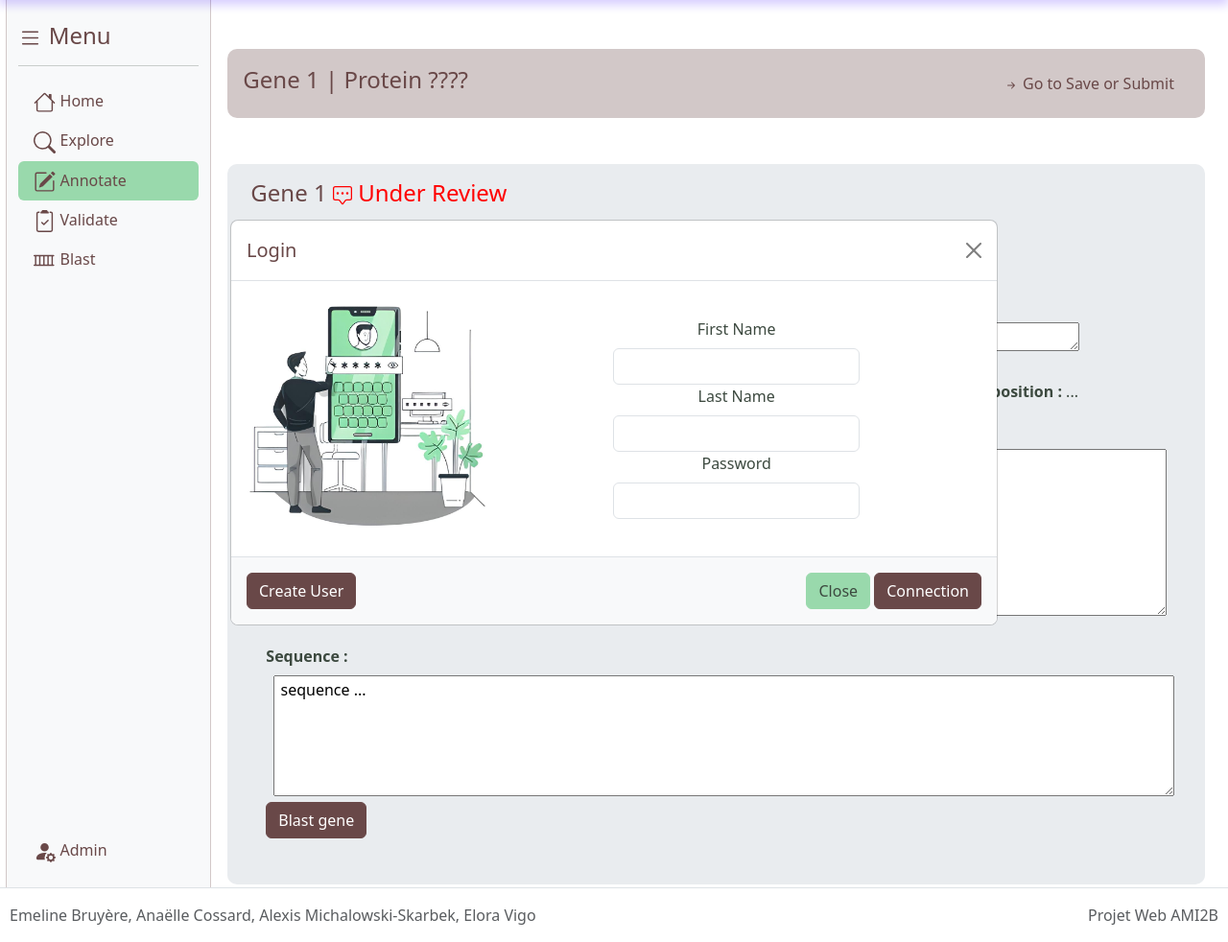
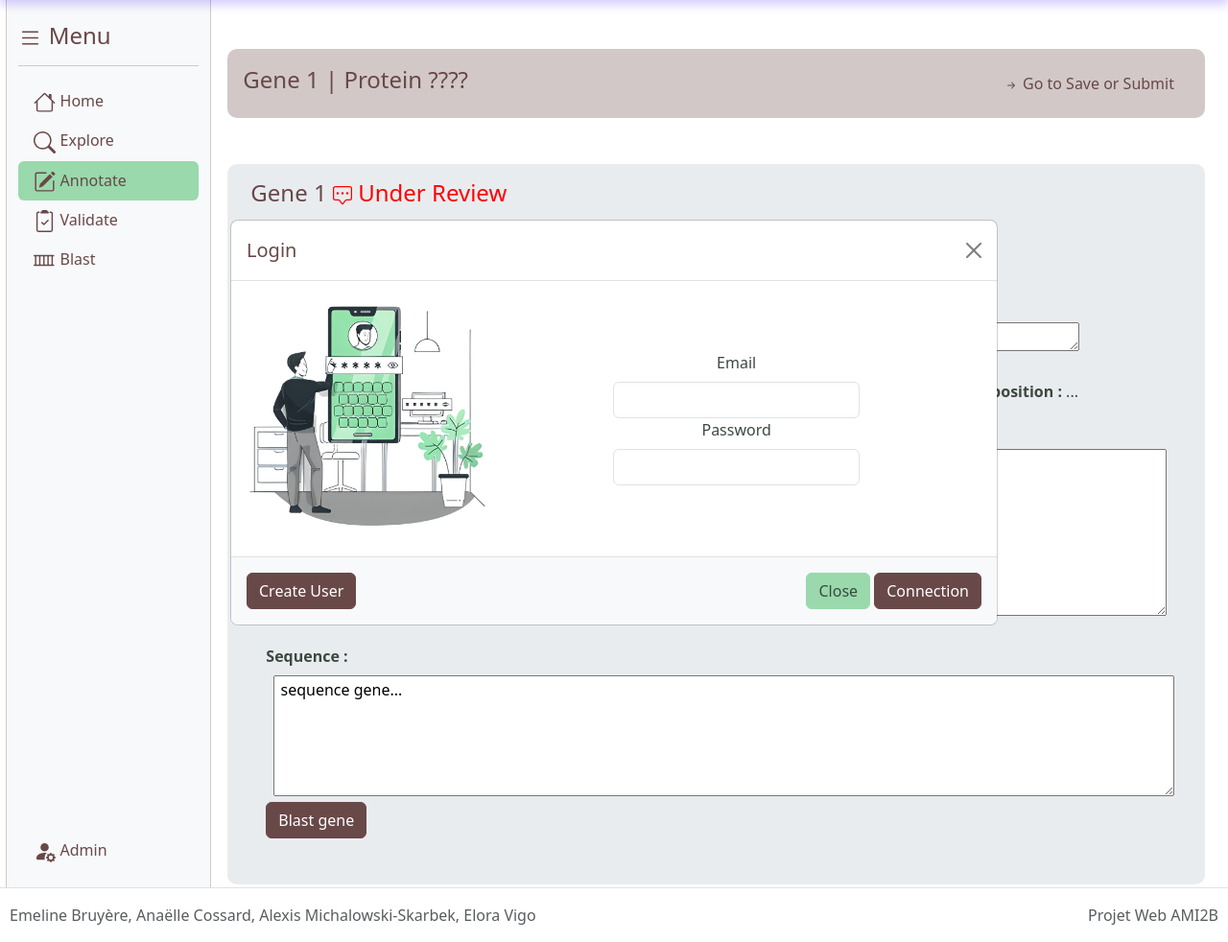
Before and after one commit to anaellle/ProjWeb_GenomeAnnot, a Django app: a page that uses GenomeAnnot/main/templates/main/base.html in a window 1280 px wide, after a click on "Login". Shown: the part 101-1083 px from the top of the page at 96% size. Run offline with Django 4.2, Linux system fonts and the light colour scheme.

Commit message:
form addgenome, blast link

```diff
--- a/GenomeAnnot/main/templates/main/addGenome/addGenome.html
+++ b/GenomeAnnot/main/templates/main/addGenome/addGenome.html
@@ -7,7 +7,8 @@
 
     <div class="container pt-3 pb-3">
         <h4 class="mb-4">Add a genome to the database</h4>
-    <form >
+    <form method="post" action='{% url "main:explore" %}'>
+        {% csrf_token %}
         <div class="row align-items-center mb-3">
             <label for="genomefile" class="mb-2 bold"> Choose a genome file : </label>
             <input type="file" id="genomefile" name="genomefile" accept=".fa" />
@@ -24,7 +25,7 @@
         </div>
 
 
-    <input type="submit" class="btn btn-primary mt-3 " value="Import Genome">
+    <input type="submit" class="btn btn-primary mt-3 " name="submit_addgenome" value="Import Genome">
 
     </form>
     </div>
--- a/GenomeAnnot/main/templates/main/base.html
+++ b/GenomeAnnot/main/templates/main/base.html
@@ -57,22 +57,13 @@
                               </div>
                               <div class="col-md-8 card-body align-items-center d-flex flex-column justify-content-center">
 
-                                <!-------- First name --------->
+                                <!-------- Email --------->
 
-                                <div class="d-flex align-items-center ">
-                                    <label for="firstname" class="form-label">First Name</label>
+                                <div class="d-flex align-items-center " style="text-align: center;">
+                                    <label for="email" class="form-label ">Email</label>
                                 </div>
                                 <div class="d-flex align-items-center ">
-                                    <input type="text" class="form-control " id="firstname" name="firstname">
-                                </div>
-
-                                 <!-------- Last name --------->
-
-                                <div class="d-flex align-items-center ">
-                                    <label for="lastname" class="form-label">Last Name</label>
-                                </div>
-                                <div class="d-flex align-items-center ">
-                                    <input type="text" class="form-control " id="lastname" name="lastname">
+                                    <input type="email" class="form-control " id="email" name="email">
                                 </div>
 
                                  <!-------- Password --------->
@@ -87,14 +78,25 @@
                                  <!--------------- Create user ------------------>
 
                                 <div id="formCreateUser" style="display: none;">
-                                     <!-------- Email --------->
 
-                                    <div class="d-flex align-items-center " style="text-align: center;">
-                                        <label for="email" class="form-label ">Email</label>
+                                     <!-------- First name --------->
+
+                                    <div class="d-flex align-items-center ">
+                                        <label for="firstname" class="form-label">First Name</label>
                                     </div>
                                     <div class="d-flex align-items-center ">
-                                        <input type="email" class="form-control " id="email" name="email">
+                                        <input type="text" class="form-control " id="firstname" name="firstname">
                                     </div>
+
+                                    <!-------- Last name --------->
+
+                                    <div class="d-flex align-items-center ">
+                                        <label for="lastname" class="form-label">Last Name</label>
+                                    </div>
+                                    <div class="d-flex align-items-center ">
+                                        <input type="text" class="form-control " id="lastname" name="lastname">
+                                    </div>
+
 
                                      <!-------- Phone Number --------->
 
--- a/GenomeAnnot/main/templates/main/blast/main_blast.html
+++ b/GenomeAnnot/main/templates/main/blast/main_blast.html
@@ -8,7 +8,7 @@
         {% csrf_token %}
         <label for="sequence">Query:</label>
         <br>
-        <textarea name="sequence" required></textarea>
+        <textarea name="sequence" required>{% if sequence %}{{sequence}}{%endif%}</textarea>
         <br>
         <label for="parameters">Parameters:</label>
         <br>
--- a/GenomeAnnot/main/templates/main/gene.html
+++ b/GenomeAnnot/main/templates/main/gene.html
@@ -11,21 +11,16 @@
     <h4 >Gene {{ gene_id }} | Protein ???? </h4>
 
 
-    <ul class="nav nav-pills">
-      <!-- not necessary for now (maybe later)
-        <li class="nav-item">
-        <a class="nav-link px-3" href="#genepart">See Gene</a>
-      </li>
-      <li class="nav-item">
-        <a class="nav-link px-3" href="#protpart"> See Protein</a>
-      </li>-->
+    <div class="nav nav-pills">
       {% if active_tab == "explore"%}
-      <li class="nav-item">
+
         <a class="nav-link px-3" href="{% url 'main:geneAnnot' gene_id=gene_id  %}"> Annotate</a>
-      </li>
-      <li class="nav-item">
+
         <a class="nav-link px-3" href="{% url 'main:geneValid' gene_id=gene_id  %}"> Validate</a>
-      </li>
+
+
+
+
       {% elif active_tab == "annotate"%}
       <a class="nav-link px-3" href="#save">
         <svg xmlns="http://www.w3.org/2000/svg" width="16" height="16" fill="currentColor" class="bi bi-arrow-right-short" viewBox="0 0 16 16">
@@ -39,12 +34,12 @@
         </svg>
         Go to Reject or Validate </a>
       {%endif%}
-    </ul>
+      </div>
 
   </nav>
 
 {% if active_tab == "annotate"%}
-<form method="post" action='{% url "main:annotate" %}'>
+<form method="post" >
 {% csrf_token %}
 {%endif%}
   <!--------Gene---------->
@@ -117,9 +112,8 @@
         <div class="row align-items-center mt-4 mx-2 ">
           <div class="col">
             <span class="bold">Sequence :</span> <br>
-            <textarea class="w-100 mt-2 mx-2" rows="5" id="seqgene" readonly> sequence ... </textarea><br>
-            <input class="btn btn-primary mb-3" type="submit" name="submit_button" value="Blast gene"></input >
-            <!--<button id="copygene">Copy sequence</button>-->
+            <textarea class="w-100 mt-2 mx-2" rows="5" id="seqgene" name="seqgene" readonly> sequence gene... </textarea><br>
+            <a class="btn btn-primary mb-3" target="_blank" href="{% url 'main:blastseq' 'sequence gene' %}">Blast gene</a >
           </div>
         </div>
       </div>
@@ -166,8 +160,8 @@
         <div class="row align-items-center mt-4 mx-2 ">
           <div class="col">
             <span class="bold">Sequence :</span> <br>
-            <textarea class="w-100 mt-2 mx-2" rows="5" id="seqprot" readonly> sequence ... </textarea><br>
-            <input class="btn btn-primary mb-3" type="submit" name="submit_button" value="Blast protein"></input >
+            <textarea class="w-100 mt-2 mx-2" rows="5" id="seqprot" readonly> sequence protein... </textarea><br>
+            <a class="btn btn-primary mb-3" target="_blank" href="{% url 'main:blastseq' 'sequence protein' %}">Blast protein</a >
           </div>
         </div>
       </div>
@@ -201,7 +195,7 @@
 
   <!---------------------Add comment--------------------------->
   {% if active_tab == "validate" %}
-  <form method="post" action='{% url "main:geneValid" gene_id %}'>
+  <form method="post" >
   {% csrf_token %}
   <div class="mb-3">
   <span class="bold">Add a comment</span>
@@ -218,7 +212,7 @@
       <input id="submit" class="btn btn-primary" type="submit" name="submit_submit" value="Submit"></input >
     </div>
   {% elif active_tab == "validate"%}
-  <form method="post" action='{% url "main:validate" %}'>
+  <form method="post" >
     {% csrf_token %}
   <div class=" mb-5">
     <input id="reject" class="btn btn-primary reject" type="submit" name="submit_reject" value="Reject"></input >
--- a/GenomeAnnot/main/templates/main/searchbar_base.html
+++ b/GenomeAnnot/main/templates/main/searchbar_base.html
@@ -34,6 +34,7 @@
 
 
     <!-------------- Other button -------------->
+
     {% block  otherElementBar %}
     {% endblock %}
 
--- a/GenomeAnnot/main/templates/main/validate/searchbar_validate.html
+++ b/GenomeAnnot/main/templates/main/validate/searchbar_validate.html
@@ -82,7 +82,7 @@ show
 
 
                 <div class="col form-check form-switch">
-                    <input class="form-check-input" type="checkbox" role="switch"  name="status012" {% if  status012 == 'checked' %}checked{% endif %}>
+                    <input class="form-check-input" type="checkbox" role="switch"  id="status0" name="status012" {% if  status012 == 'checked' %}checked{% endif %}>
                     <label class="form-check-label" for="status0">
                     {% with status="0"  %}
                         {% include 'main/status.html' %}
@@ -91,7 +91,7 @@ show
                 </div>
 
                 <div class=" col form-check form-switch">
-                    <input class="form-check-input" type="checkbox" role="switch"   name="status3" {% if not status3 or status3 == 'checked' %}checked{% endif %}>
+                    <input class="form-check-input" type="checkbox" role="switch" id="status3"  name="status3" {% if not status3 or status3 == 'checked' %}checked{% endif %}>
                     <label class="form-check-label" for="status3">
                     {% with status="3"  %}
                         {% include 'main/status.html' %}
@@ -100,7 +100,7 @@ show
                 </div>
 
                 <div class="col form-check form-switch">
-                    <input class="form-check-input" type="checkbox" role="switch" name="status4" {% if status4 == 'checked' %}checked{% endif %}>
+                    <input class="form-check-input" type="checkbox" role="switch" id="status4" name="status4" {% if status4 == 'checked' %}checked{% endif %}>
                     <label class="form-check-label" for="status4">
                     {% with status="4"  %}
                         {% include 'main/status.html' %}
--- a/GenomeAnnot/main/urls.py
+++ b/GenomeAnnot/main/urls.py
@@ -12,8 +12,9 @@ urlpatterns = [
     path("validate/", views.validate, name="validate"),
     path("validate/gene<int:gene_id>", views.geneValid, name="geneValid"),
     path("blast/", views.blast, name="blast"),
-    path("admin/genome/", views.genomeAdmin, name="genomeAdmin"),
-    path("admin/sequence/", views.sequenceAdmin, name="sequenceAdmin"),
-    path("admin/account/", views.accountAdmin, name="accountAdmin"),
+    path("blast/<str:sequence>", views.blast, name="blastseq"),
+    path("administrator/genome/", views.genomeAdmin, name="genomeAdmin"),
+    path("administrator/sequence/", views.sequenceAdmin, name="sequenceAdmin"),
+    path("administrator/account/", views.accountAdmin, name="accountAdmin"),
     path("addGenome", views.addGenome, name="addGenome"),
 ]
--- a/GenomeAnnot/main/views.py
+++ b/GenomeAnnot/main/views.py
@@ -1,4 +1,5 @@
-from django.shortcuts import render
+from django.shortcuts import render, redirect
+
 
 # Library required for lauching the Blast API
 from Bio.Blast import NCBIWWW
@@ -15,7 +16,11 @@ def explore(request):
     context = {
         "active_tab": "explore",
     }
+
     if request.method == "GET":
+        if "submit_download" in request.GET:
+            ...  # download info gene with gene_id
+
         if "submitsearch" in request.GET:
             # get parameters of search
             searchbar = request.GET.get("searchbar")
@@ -117,8 +122,8 @@ def validate(request):
     return render(request, "main/validate/main_validate.html", context)
 
 
-def blast(request):
-    context = {"active_tab": "blast"}
+def blast(request, sequence=None):
+    context = {"active_tab": "blast", "sequence": sequence}
     # return render(request, "main/blast/main_blast.html", context)
 
     if request.method == "POST":
@@ -168,6 +173,13 @@ def accountAdmin(request):
 
 
 def addGenome(request):
+    if request.method == "POST":
+        if "submit_addgenome" in request.POST:
+            # get parameters
+            genomefile = request.POST.get("genomefile")
+            cdsfile = request.POST.get("cdsfile")
+            peptidefile = request.POST.get("peptidefile")
+            # python parser to insert into BD : ...
     return render(request, "main/addGenome/addGenome.html")
 
 
```
Also changed, not shown: GenomeAnnot/main/templates/main/annotate/searchbar_annotate.html (+5 -5 lines), GenomeAnnot/main/templates/main/explore/searchbar_explore.html (+17 -6 lines).
